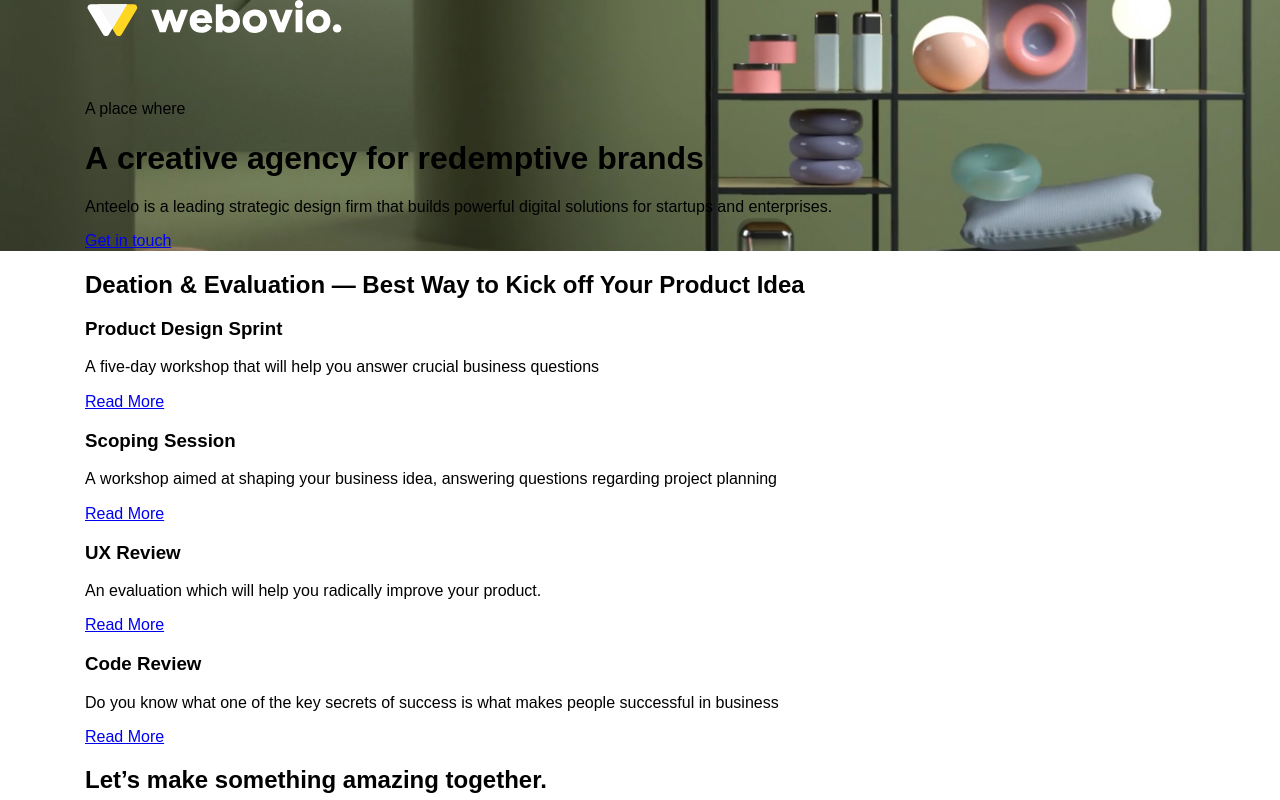
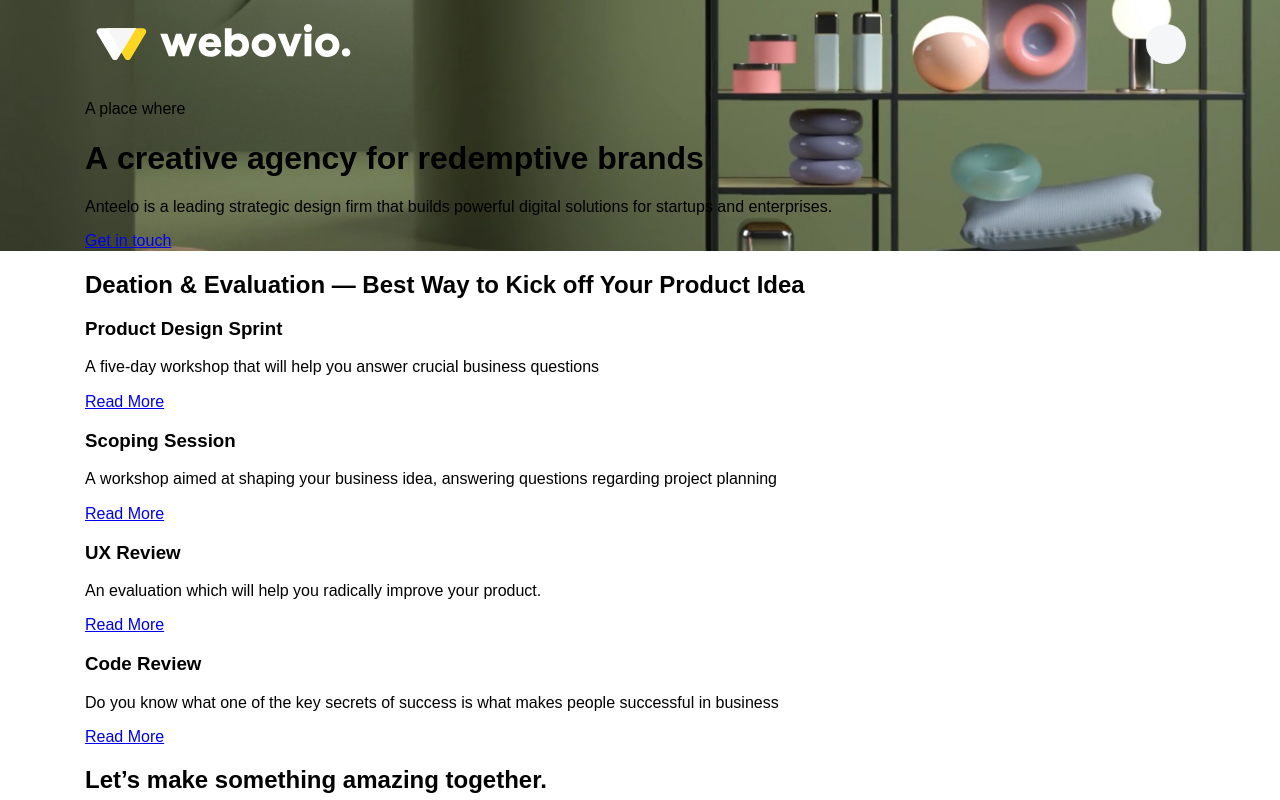
Before and after one commit to Exotlk/New-Repos, a plain HTML site: page index.html in a window 1280 px wide. Shown: the top 800 px of the page. Drawn offline with Linux system fonts and the light colour scheme.

Commit message:
Commit button menu

```diff
--- a/index.html
+++ b/index.html
@@ -11,7 +11,7 @@
 <body>
 
     <header class="header">
-        <div class="container">
+        <div class="container header-container">
             <a class="logo">
                 <img src="/images/logo.svg" alt="Webovio Logo">
             </a>
--- a/style.css
+++ b/style.css
@@ -43,6 +43,19 @@ img {
     width: 100%;
 }
 
+.header-container {
+    display: flex;
+    justify-content: space-between;
+    padding: 24px;
+}
+
+.burger {
+    border-radius: 100%;
+    width: 40px;
+    height: 40px;
+    background-color: #f5f6f7;
+}
+
 .hero {
     padding-top: 100px;
     background-image: url("./images/hero-bg.jpg");
```
